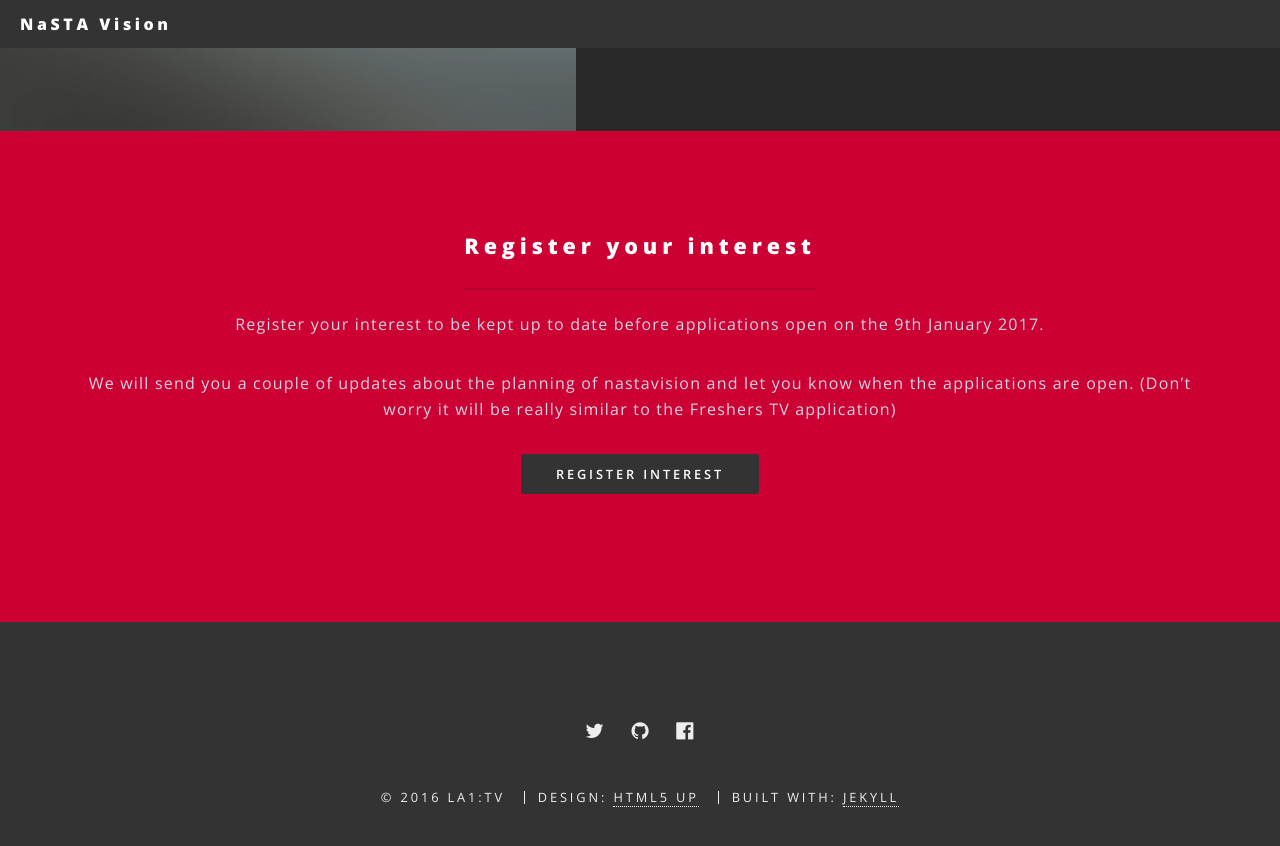
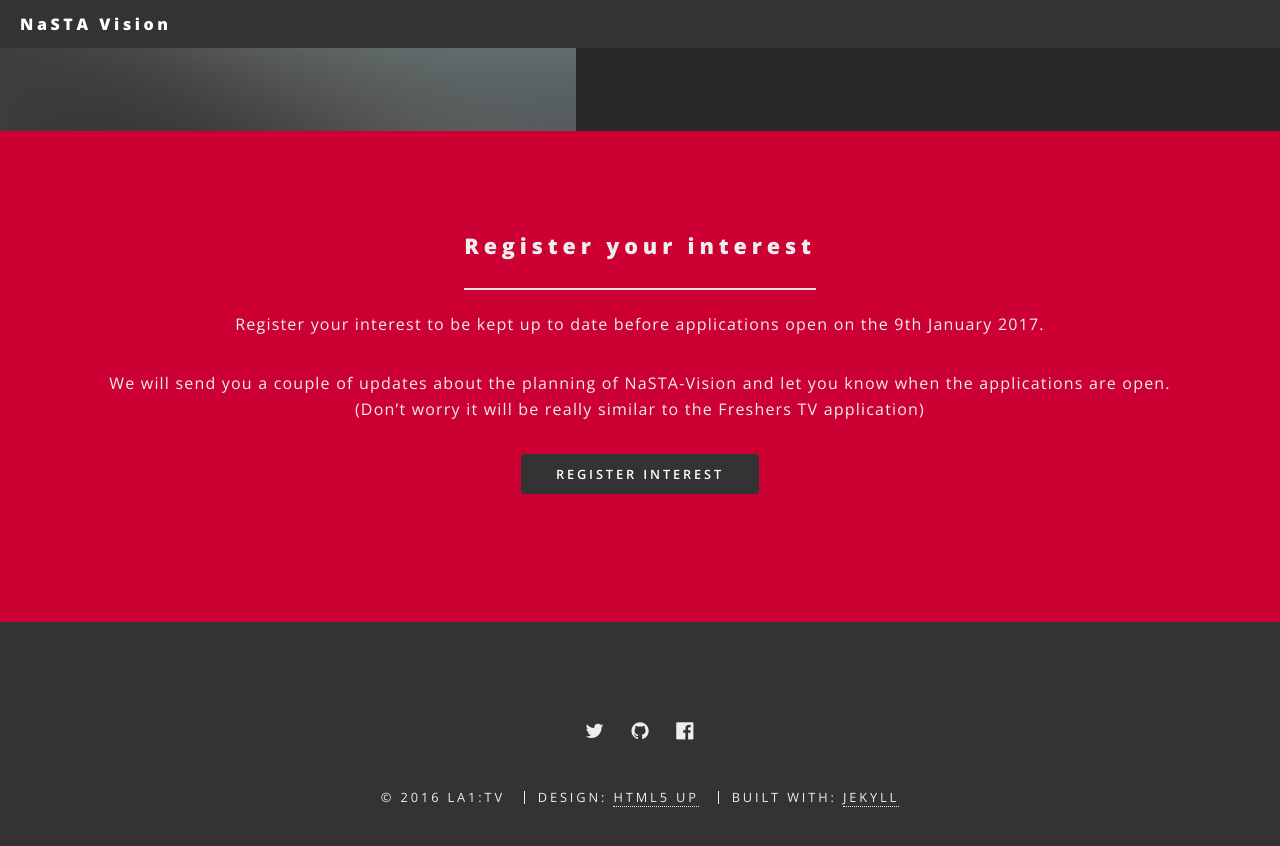
Before and after one commit to NaSTAuk/vision-info-site, a Jekyll site: the page built from index.html, in a window 1280 px wide and 900 px high, scrolled down 2442 px. Shown: the top 846 px of the window. Built offline with Jekyll 4.4.1, drawn with Linux system fonts in a browser that asks for light colours.

Commit message:
Change styling on homepage

```diff
--- a/index.html
+++ b/index.html
@@ -7,7 +7,7 @@
 							<h2>{{ site.title }}</h2>
 							<p>{{ site.description | markdownify }}</p>
 							<ul class="actions">
-								<li><a href="#cta" class="button special">Register Interest</a></li>
+								<li><a href="#cta" class="button special-2">Register Interest</a></li>
 							</ul>
 						</div>
 						<a href="#one" class="more scrolly">Learn More</a>
@@ -23,9 +23,9 @@
                   you can showcase talent from your institute through the medium of film.</p>
 							</header>
 							<ul class="icons major">
-								<li><span class="icon fa-diamond major style1"><span class="label">Lorem</span></span></li>
-								<li><span class="icon fa-heart-o major style2"><span class="label">Ipsum</span></span></li>
-								<li><span class="icon fa-code major style3"><span class="label">Dolor</span></span></li>
+								<li><span class="icon fa-video-camera major"><span class="label">Lorem</span></span></li>
+								<li><span class="icon fa-heart major"><span class="label">Ipsum</span></span></li>
+								<li><span class="icon fa-music major"><span class="label">Dolor</span></span></li>
 							</ul>
 						</div>
 					</section>
@@ -53,12 +53,12 @@
 					</section>
 
 				<!-- CTA -->
-					<section id="cta" class="wrapper style3 special">
+					<section id="cta" class="wrapper style5 special">
 						<div class="inner">
               <header class="major">
 								<h2>Register your interest</h2>
                 <p>Register your interest to be kept up to date before applications open on the 9th January 2017.</p>
-								<p>We will send you a couple of updates about the planning of nastavision and let you know when the applications are open. (Don’t worry it will be really similar to the Freshers TV application)</p>
+								<p>We will send you a couple of updates about the planning of NaSTA-Vision and let you know when the applications are open. <br />(Don’t worry it will be really similar to the Freshers TV application)</p>
                 <a href="mailto:nastavision@la1tv.co.uk?subject=NaSTA-Vision%20Interest" class="button special">Register Interest</a>
               </header>
 						</div>
```
